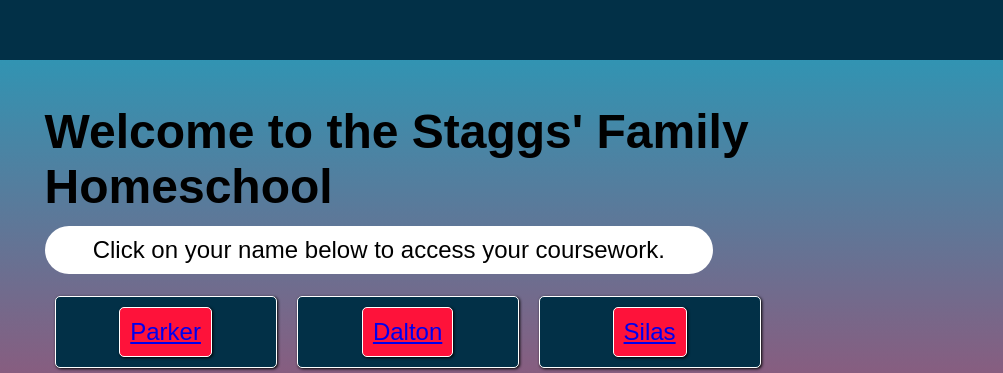
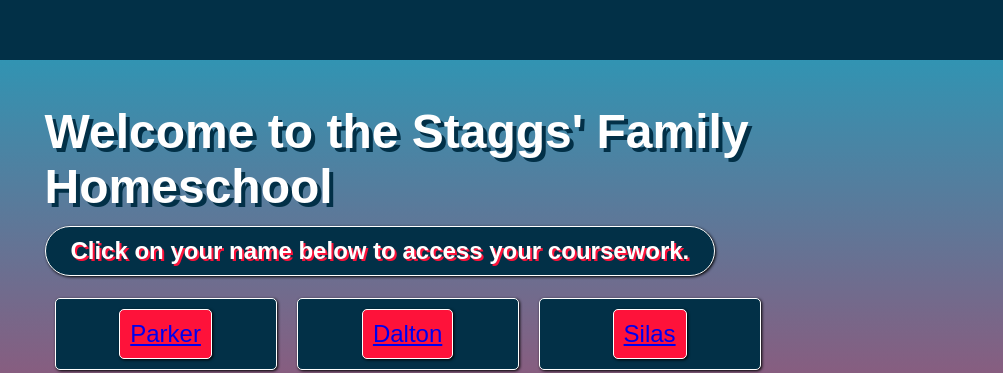
Before and after one commit to jessicastaggs/WDCapstone_homeschool_rss_website, a plain HTML site: page homeschoolrsswebsite.html in a window 1280 px wide. Shown: the top 373 px of the page, 277-1280 px from the left. Drawn offline with Linux system fonts and the light colour scheme.

Commit message:
added title to learning tools page and css styling, updated styling for subtitle on homepage

```diff
--- a/styles.css
+++ b/styles.css
@@ -5,15 +5,22 @@
 h1 {
     font-size: 3em;
     margin-top: 0.5em;
+    color: white;
+    text-shadow: 4px 4px rgb(2, 48, 71);
 }
 
 .sub-title {
-    background-color: white;
+    background-color: rgb(2, 48, 71);
+    color: white;
+    text-shadow: 2px 2px #FE123A;
     text-align: center;
+    font-weight: bold;
     max-width: 70%;
     font-size: 1.5em;
     padding: 10px;
     border-radius: 25px;
+    border: solid 1px rgb(255, 255, 255);
+    box-shadow: 1px 1px 3px black;
 }
 
 html,
@@ -62,6 +69,7 @@ nav > ul > li:hover {
     font-weight: bold;
     display: none;
 }
+
 /* Hamburger Menu */
 .hamburger {
     display: none;
@@ -128,6 +136,7 @@ header {
     flex-wrap: wrap;
 }
 
+/* Desktop Menu Styles */
 @media only screen and (min-width: 768px) {
 
     main {
@@ -206,12 +215,10 @@ header {
     border-radius: 5px;
     cursor: pointer;
     box-shadow: 1px 1px 3px black;
-
 }
 
 .childname button:hover {
     background-color: rgb(33, 158, 188);
-
 }
 
 /* Learning Cards */
@@ -224,12 +231,10 @@ header {
     border: solid 1px rgb(255, 255, 255);
     border-radius: 5px;
     box-shadow: 0 4px 8px 0 rgb(2, 48, 71, .35), 0 6px 20px 0 rgb(2, 48, 71, .25);
-
 }
 
 .learningcard img {
     width: 100%;
-
 }
 
 .learningcard .title {
@@ -238,7 +243,7 @@ header {
     text-align: center;
     color: rgb(255, 255, 255);
     padding: 5px 0 5px 0;
-
+    text-shadow: 2px 2px rgb(12, 12, 12);
 }
 
 .learningcard button {
@@ -251,7 +256,6 @@ header {
     cursor: pointer;
     text-shadow: 1px 1px black;
     box-shadow: 1px 1px 1px black;
-
 }
 
 .inputValue, .inputFahrenheit {
@@ -260,21 +264,18 @@ header {
     border-radius: 5px;
     border: solid 2px white;
     box-shadow: 1px 1px 1px black;
-
 }
 
-    /* Bottom of Definition Card*/
+/* Bottom of Definition Card*/
 
 .bottomcard {
     color: rgb(255, 255, 255);
-
 }
 
 .value {
     font-size: 24px;
     padding: 10px 0 10px 0;
     text-transform: capitalize;
-
 }
 
 .outputCelsius {
@@ -286,15 +287,13 @@ header {
 h4 {
     text-decoration: underline;
     color: rgb(255, 255, 255);
-
 }
 
 .learningcard {
     text-shadow: -1px 1px 0 rgb(2, 23, 34), 1px 1px 0 rgb(2, 23, 34), 1px -1px 0 rgb(2, 23, 34), -1px -1px 0 rgb(2, 23, 34);
-
 }
 
-    /* Runner Image*/
+/* Runner Image*/
 
 .imagecontainer {
     width: 98.25vw;
@@ -313,7 +312,6 @@ h4 {
 .imagecontainer img {
     max-width: 100%;
     height: auto;
-
 }
 
 /* Footer Styling */
@@ -338,12 +336,10 @@ footer nav ul.footer-links li {
 
 footer nav ul.footer-links li:hover {
     background-color: #FE123A;
-
 }
 
 footer nav ul.footer-links li a {
     color: white;
     text-decoration: none;
     font-size: 17px;
-
 }
```
Also changed, not shown: learningtools.html (+1 -0 lines).
